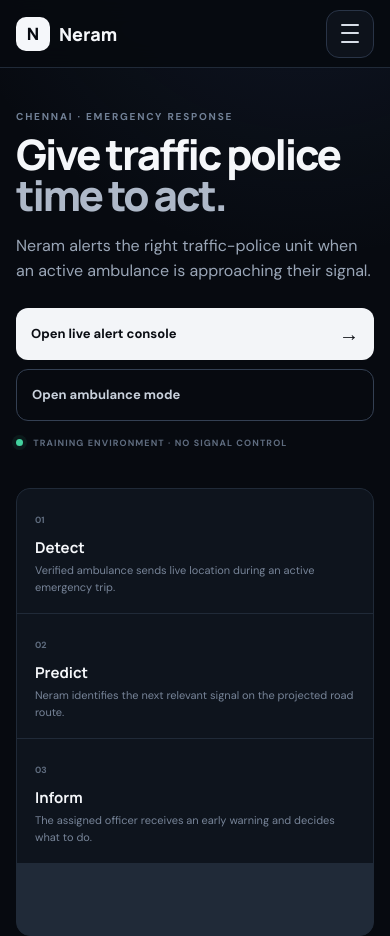
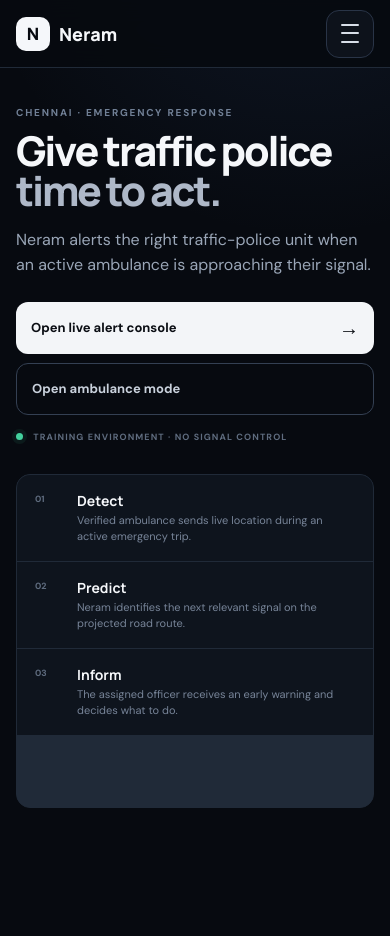
Before and after one commit to NotSash/Neram, a Next.js app in the folder apps/web/: page / in a window 390 px wide. After the commit the page ends 844 px from the top, so only its background shows below. Built offline with nearby package versions, Linux system fonts and the light colour scheme.

Commit message:
fix: compact mobile home content

```diff
--- a/apps/web/app/mobile.css
+++ b/apps/web/app/mobile.css
@@ -5,6 +5,7 @@
   body { min-width: 320px; overflow-x: hidden; -webkit-tap-highlight-color: transparent; }
   button, a, summary { touch-action: manipulation; }
   button { min-height: 44px; }
+  input, select { font-size: 16px; }
 
   /* Home */
   .home-nav {
@@ -76,7 +77,7 @@
   .home-hero {
     width: calc(100% - 32px);
     margin: 0 auto;
-    padding: 54px 0 38px;
+    padding: 54px 0 30px;
   }
   .home-hero h1 {
     max-width: 680px;
@@ -105,11 +106,22 @@
   .home-note { margin-top: 16px; line-height: 1.5; }
   .home-principles {
     width: calc(100% - 32px);
-    margin: 0 auto;
-    grid-template-columns: 1fr;
+    margin: 0 auto 30px;
+    display: block;
     border-radius: 14px;
+    overflow: hidden;
   }
-  .home-principles > div { padding: 18px; }
+  .home-principles > div {
+    display: grid;
+    grid-template-columns: 30px 1fr;
+    grid-template-rows: auto auto;
+    column-gap: 12px;
+    padding: 16px 18px;
+  }
+  .home-principles > div + div { border-top: 1px solid var(--line); }
+  .home-principles > div > span { grid-row: 1 / 3; padding-top: 2px; }
+  .home-principles strong { margin: 0 0 3px; font-size: 14px; }
+  .home-principles p { font-size: 11px; line-height: 1.45; }
 
   /* Shared operations surfaces */
   .ops-topbar { height: 60px; padding: 0 16px; }
@@ -198,8 +210,8 @@
 }
 
 @media (max-width: 420px) {
-  .home-hero { padding-top: 42px; }
-  .home-hero h1 { font-size: 42px; }
+  .home-hero { padding-top: 38px; }
+  .home-hero h1 { font-size: 41px; }
   .home-links a { font-size: 9px; padding-inline: 8px; }
   .ops-stats span { letter-spacing: .2px !important; }
   .ops-alert { grid-template-columns: 34px 1fr auto !important; }
```
